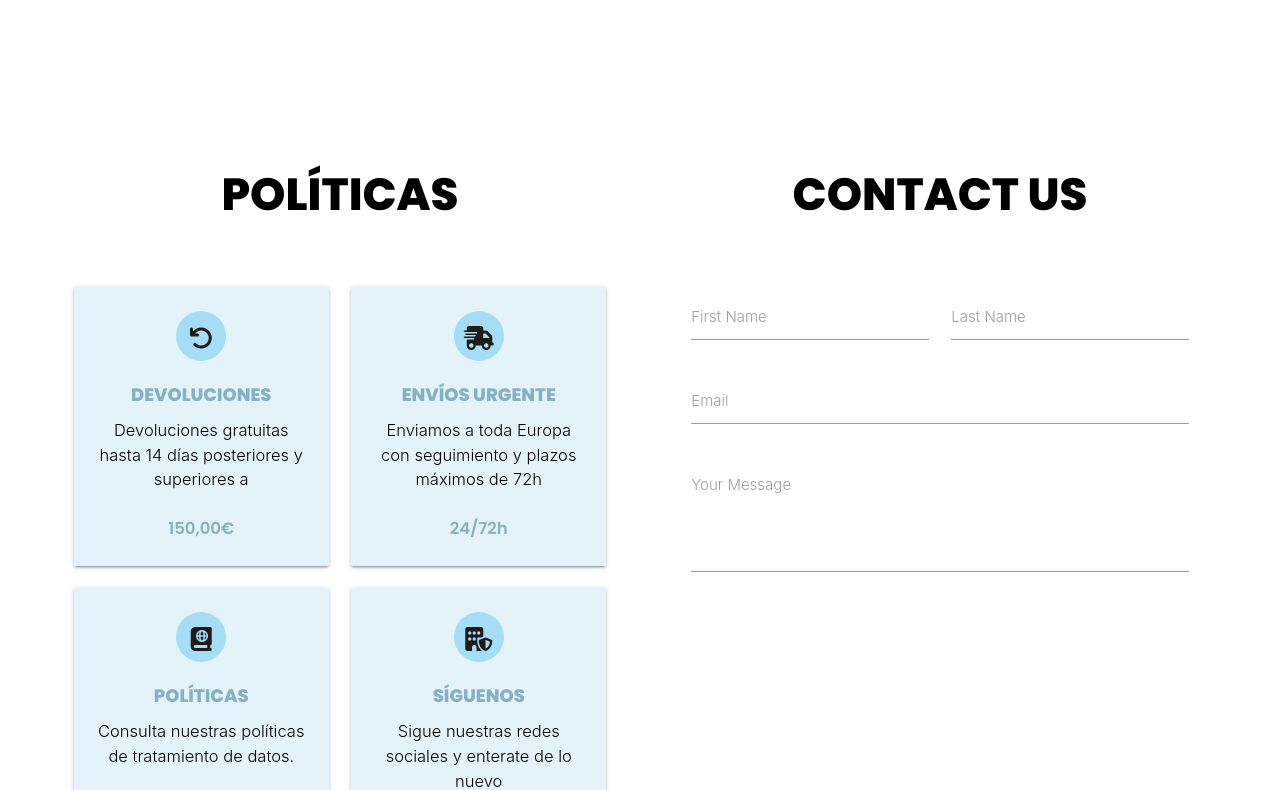
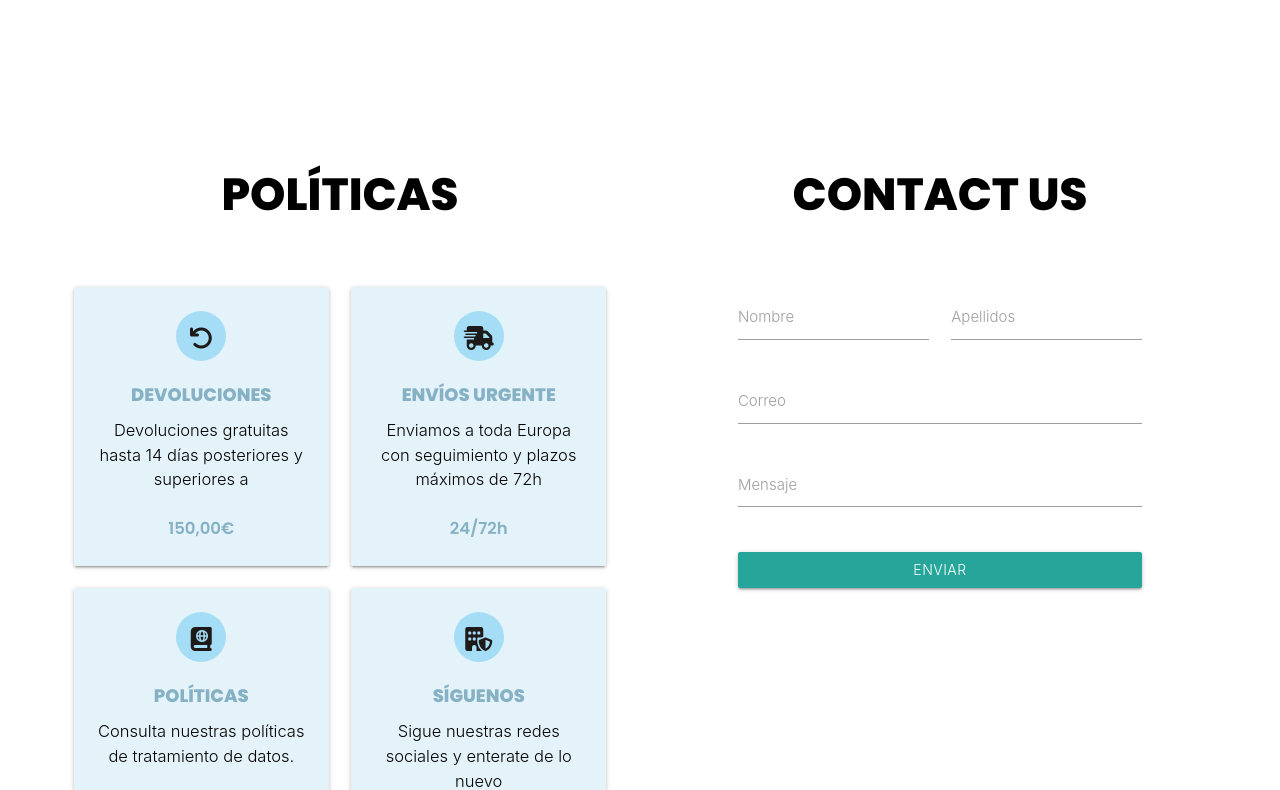
Before and after one commit to rnevesphp/3blgr, a plain HTML site: page index.html in a window 1280 px wide. Shown: the part 3644-4434 px from the top of the page. Drawn offline with nearby package versions, Linux system fonts and the light colour scheme.

Commit message:
:checkered_flag: new sections added

```diff
--- a/index.css
+++ b/index.css
@@ -74,6 +74,8 @@ main section {
   border-bottom: 1px solid #fc2d2d;
   box-shadow: 0 1px 0 0 #fc2d2d;
 }
+
+
 
 /*==========================minhas classes===============================*/
 
--- a/index.html
+++ b/index.html
@@ -193,18 +193,16 @@
                 </div>
             </section>
 
-            <section class="s-policies ">
-                <div class="row s12 m6 l6 title-section policy-title">
-                    <div class="col s12 m6 l6 v-align-center">
-                        <h1 id="policies">POLÍTICAS</h1>
-                    </div>
-                    <div class="col s12 m6 l6 v-align-center">
-                        <h1 id="contact">CONTACT US</h1>
-                    </div>
-                </div>
 
 
-                <div    class="row col s12 m12 l6">
+            <section class="s-policies">
+
+                <div class="row col s12 m12 l6">
+                    <div class="row s12 m6 l12 title-section policy-title">
+                        <div class="col s12 m12 l12 v-align-center">
+                            <h1 id="policies">POLÍTICAS</h1>
+                        </div>
+                    </div>
 
                     <div class="row col s12 m12 l12">
                         <div class="col s12 m6 l6 card-box-p">
@@ -287,32 +285,46 @@
                         </div>
                     </div>
                 </div>
+            </section>
 
-                <div id="contact" class="contact row col s12 m12 l6">
-                    <form class="col s12">
+            <section id="contact">
+                <div class="row col container s12 m12 l6">
+                    <div class="row s12 m12 l12 title-section">
+                        <div class="col s12 m12 l12 v-align-center">
+                            <h1 id="policies">CONTACT US</h1>
+                        </div>
+                    </div>
+
+                    <form class=" container ">
                         <div class="row">
                             <div class="input-field col s6">
                                 <input id="first_name" type="text" class="validate">
-                                <label for="first_name">First Name</label>
+                                <label for="first_name">Nombre</label>
                             </div>
 
                             <div class="input-field col s6">
                                 <input id="last_name" type="text" class="validate">
-                                <label for="last_name">Last Name</label>
+                                <label for="last_name">Apellidos</label>
                             </div>
                         </div>
 
                         <div class="row">
                             <div class="input-field col s12">
                                 <input id="email" type="email" class="validate">
-                                <label for="email">Email</label>
+                                <label for="email">Correo</label>
                             </div>
                         </div>
 
                         <div class="row">
                             <div class="input-field col s12">
                                 <textarea id="textarea1" class="materialize-textarea validate"></textarea>
-                                <label for="textarea1">Your Message</label>
+                                <label for="textarea1">Mensaje</label>
+                            </div>
+                        </div>
+
+                        <div class="btn-submit row">
+                            <div class="input-field col s12">
+                                <button class="col s12 btn">Enviar</button>
                             </div>
                         </div>
                     </form>
--- a/js/source.js
+++ b/js/source.js
@@ -7,5 +7,3 @@ document.addEventListener('DOMContentLoaded', function () {
     var elems = document.querySelectorAll('.tooltipped');
     var instances = M.Tooltip.init(elems);
 });
-
-/* M.toast({ html: 'I am a toast!' }) */
```
